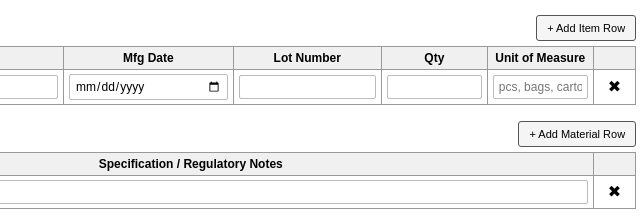
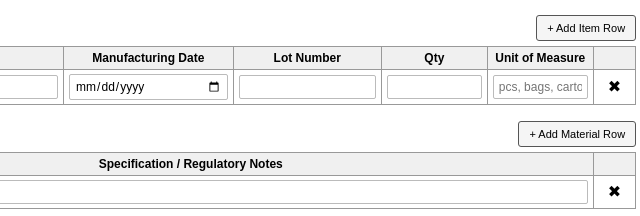
Before and after one commit to muddpackaging/Factory-Certificate-of-Conformance---Mudd-Packaging, a plain HTML site: page index.html in a window 1280 px wide. Shown: the part 461-677 px from the top of the page, 534-1174 px from the left. Drawn offline with Linux system fonts and the light colour scheme.

Commit message:
index.html

```diff
--- a/index.html
+++ b/index.html
@@ -385,7 +385,7 @@
           <tr>
             <th style="width:26%;">Item Number / Description (ENGLISH)</th>
             <th style="width:20%;">End Part No.</th>
-            <th style="width:16%;">Mfg Date</th>
+            <th style="width:16%;">Manufacturing Date</th>
             <th style="width:14%;">Lot Number</th>
             <th style="width:10%;">Qty</th>
             <th style="width:10%;">Unit of Measure</th>
```
